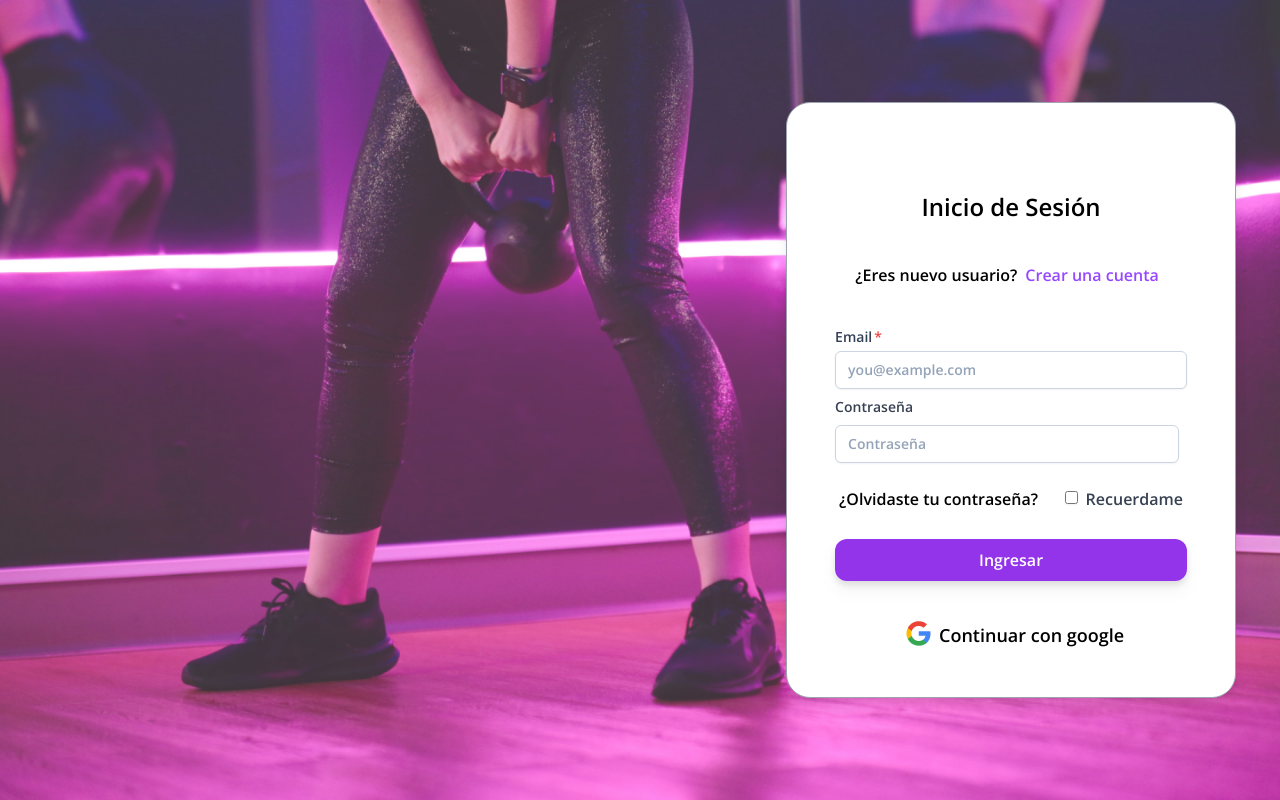
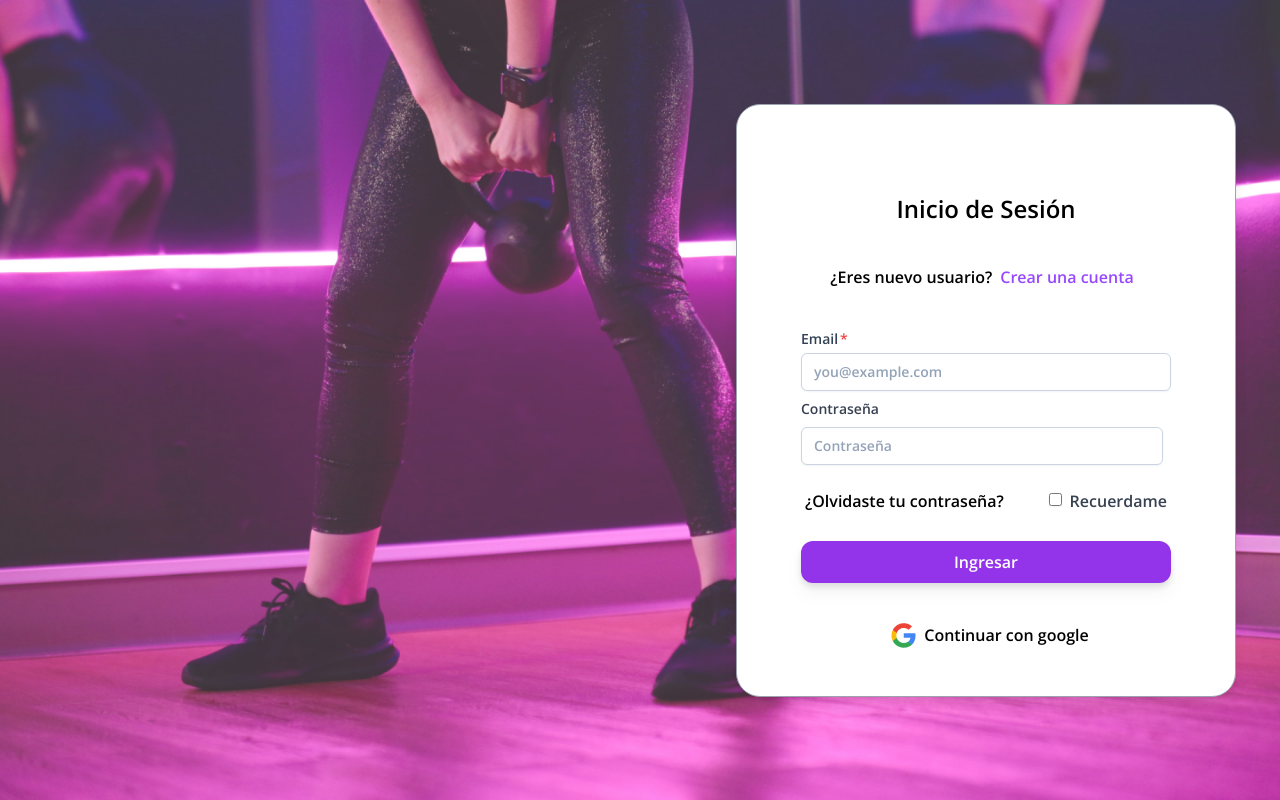
Before and after one commit to No-Country/s6-19-ft-nodereact, a React (Vite) app in the folder frontend/: page /login in a window 1280 px wide. Built offline with nearby package versions, Linux system fonts and the light colour scheme.

Commit message:
agregado componente spinner a formularios

```diff
--- a/frontend/src/pages/Login.tsx
+++ b/frontend/src/pages/Login.tsx
@@ -60,16 +60,16 @@ export default function Login() {
   return (
     <div className="bg-[url('./public/assets/fondoLogin.png')] bg-cover bg-no-repeat bg-center ">
       <div className="container mx-auto min-h-screen flex justify-end items-center ">
-        <div className="bg-white w-[37%]  rounded-3xl shadow-lg p-10 border border-gray-400  mx-3">
+        <div className="bg-white w-[500px]  rounded-3xl shadow-lg py-10 px-14 border border-gray-400  mx-3">
           <div className=" bg-white rounded-lg p-1 m-1">
             <div className="flex justify-center mt-10">
-              <h1 className="text-2xl font-bold">Inicio de Sesión</h1>
+              <h1 className="text-2xl font-thin ">Inicio de Sesión</h1>
             </div>
 
             <div className="flex justify-center  items-center my-10 ">
-              <h1 className="text-base">¿Eres nuevo usuario?</h1>
+              <h2 className="font-thin">¿Eres nuevo usuario?</h2>
               <div className="mx-2">
-                <Link to="/register" className="text-violeta-100">
+                <Link to="/register" className="text-violeta-100 ">
                   Crear una cuenta
                 </Link>
               </div>
@@ -139,7 +139,7 @@ export default function Login() {
                   alt="Google Icon"
                 />
               </div>
-              <h1 className="text-lg">Continuar con google</h1>
+              <p className="text-md">Continuar con google</p>
             </div>
           </div>
         </div>
--- a/frontend/src/pages/Register.tsx
+++ b/frontend/src/pages/Register.tsx
@@ -71,7 +71,7 @@ const Register = () => {
               </div>
 
               <form onSubmit={handleSubmit(onSubmit)}>
-                <div className="flex flex-col items-center justify-center ">
+                <div className="flex flex-col items-center justify-center gap-2 ">
                   <div className="w-3/4 mr-2">
                     <label className="block font-medium text-gray-700 mb-2">
                       Nombres y apellidos
```
